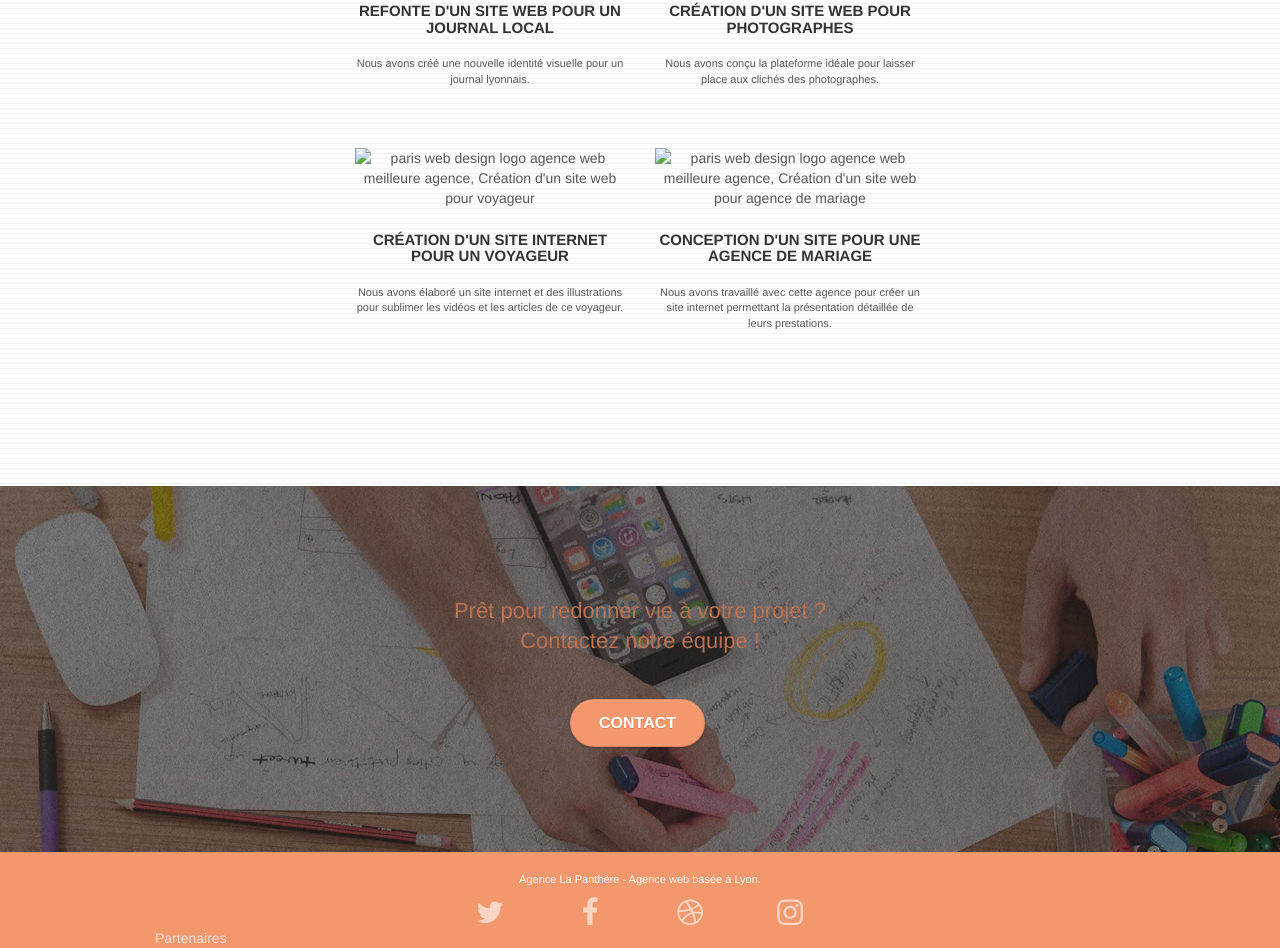
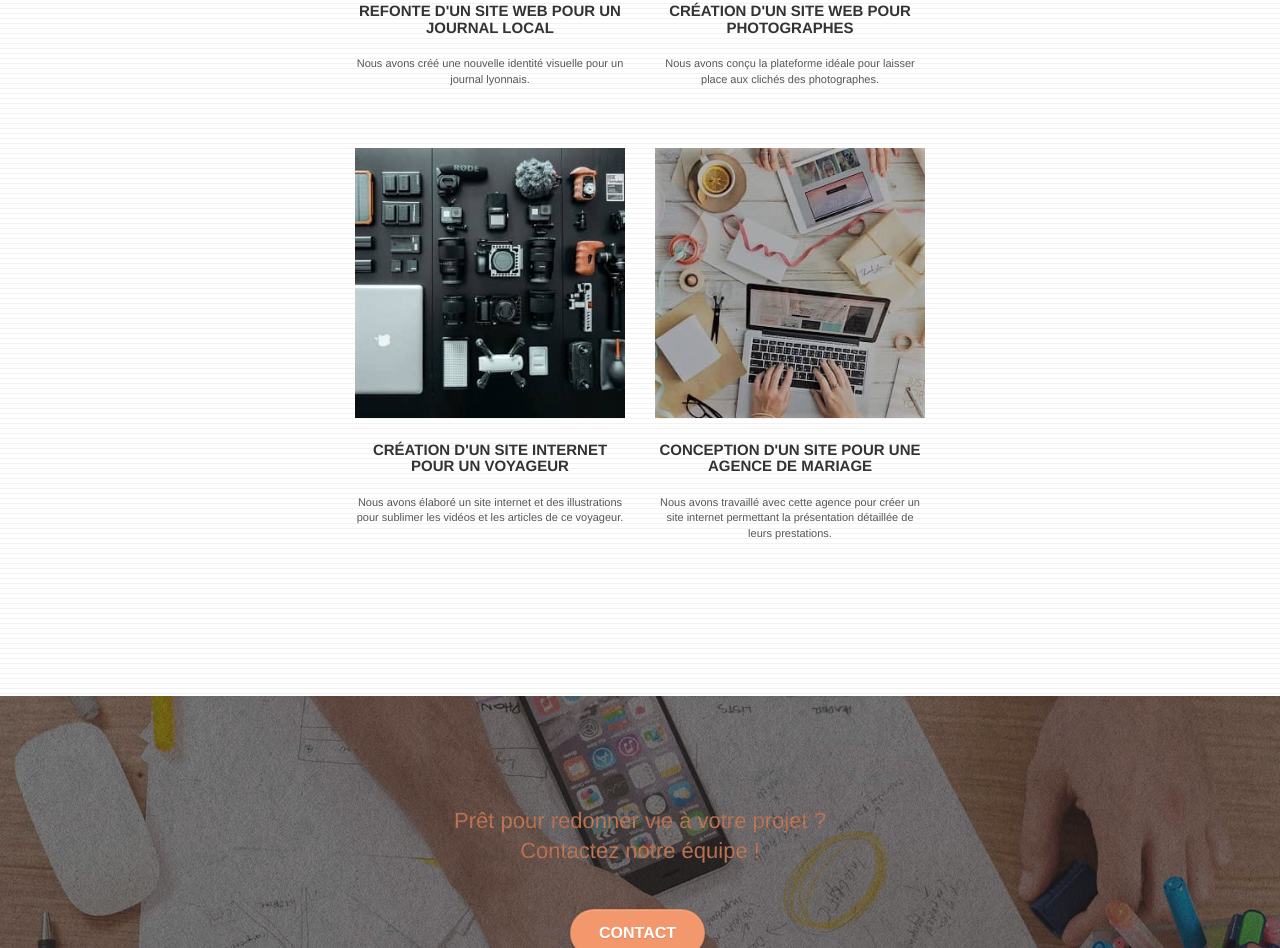
Before and after one commit to antoinelabard/LaPanthere, a plain HTML site: page index.html in a window 1280 px wide. Shown: the part 2187-3135 px from the top of the page. Drawn offline with Linux system fonts and the light colour scheme.

Commit message:
fix: ✏️ wrong images paths in index.html

```diff
--- a/index.html
+++ b/index.html
@@ -211,9 +211,9 @@
 				</div>
 				<div class="row tight-width-whitespace portfolio-row">
 					<article class="col-sm-6">
-						<a href="#" data-lightbox="img/3.bmp" data-gallery-id="gallery-1"
+						<a href="#" data-lightbox="img/3.jpg" data-gallery-id="gallery-1"
 							data-caption="Création d'un site internet pour un voyageur" data-frame="snapshot-lb"><img
-								src="img/3.bmp" class="img-responsive portfolio-thumb"
+								src="img/3.jpg" class="img-responsive portfolio-thumb"
 								alt="paris web design logo agence web meilleure agence, Création d'un site web pour voyageur" /></a>
 						<h3 class="mg-md text-center">
 							Création d'un site internet pour un voyageur
@@ -224,9 +224,9 @@
 						</p>
 					</article>
 					<article class="col-sm-6">
-						<a href="#" data-lightbox="img/4.bmp" data-gallery-id="gallery-1"
+						<a href="#" data-lightbox="img/4.jpg" data-gallery-id="gallery-1"
 							data-caption="Conception d'un site pour une agence de mariage" data-frame="snapshot-lb"><img
-								src="img/4.bmp" class="img-responsive portfolio-thumb"
+								src="img/4.jpg" class="img-responsive portfolio-thumb"
 								alt="paris web design logo agence web meilleure agence, Création d'un site web pour agence de mariage" /></a>
 						<h3 class="mg-md text-center">
 							Conception d'un site pour une agence de mariage
```
